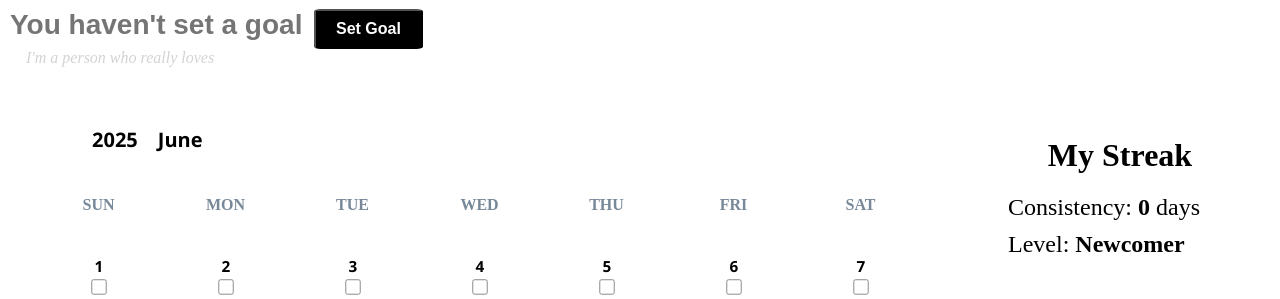
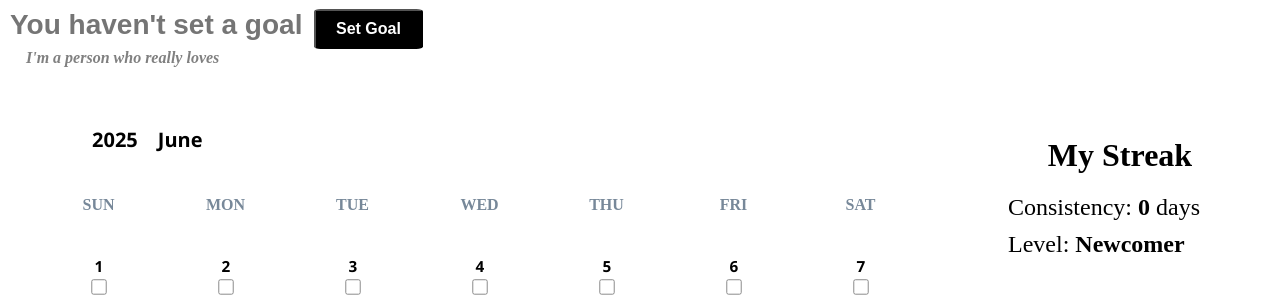
Before and after one commit to Ting-Yu-Lai/Habit_Tracker, a PHP site: page / in a window 1280 px wide. Shown: the part 81-380 px from the top of the page. Run offline with PHP 8.4, Linux system fonts and the light colour scheme; the visitor is signed in with stand-in values (Sample User, id 1); data that the repository does not hold is empty.

Commit message:
修改goal-text得color&font-weight

```diff
--- a/index.php
+++ b/index.php
@@ -261,7 +261,8 @@ $stmt->close();
       height: 3vh;
       font-weight: 500;
       font-style: italic;
-      color: lightgray;
+      font-weight: bold;
+      color: gray;
       padding-left: 1em;
       /* background-color: lightblue; */
     }
```
